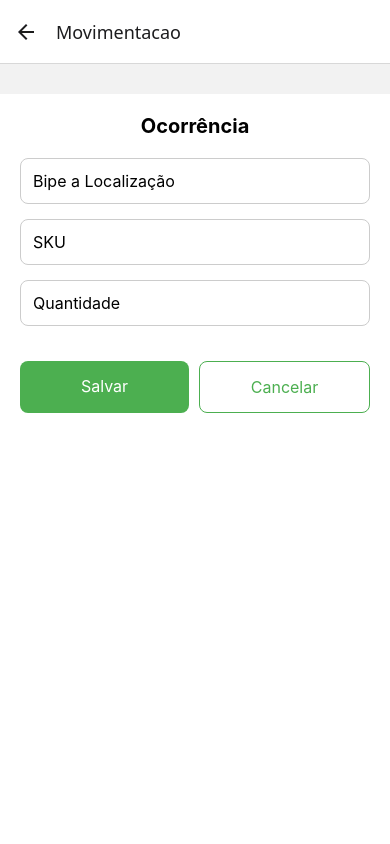
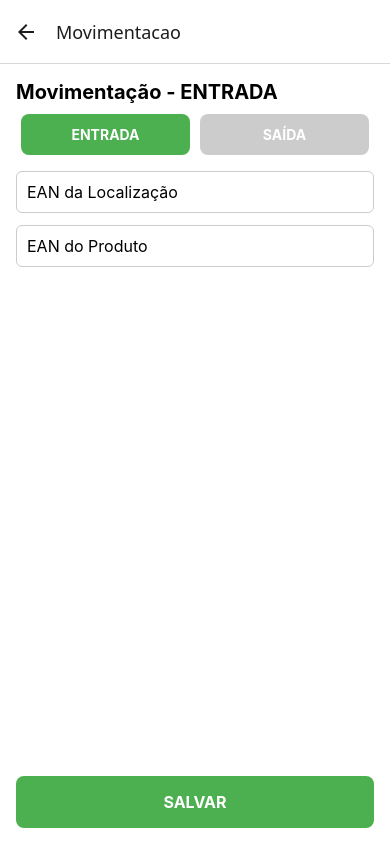
Before and after one commit to dev-centersport/wms, a React Native app in the folder wms-mobile/: screen /Movimentacao in a window 390 px wide. Built offline with nearby package versions, Linux system fonts and the light colour scheme.

Commit message:
movimentacao

```diff
--- a/wms-mobile/src/screens/movimentacao.jsx
+++ b/wms-mobile/src/screens/movimentacao.jsx
@@ -1,76 +1,187 @@
-import React from 'react';
-import { View, Text, TextInput, TouchableOpacity, StyleSheet } from 'react-native';
+import React, { useState } from 'react';
+import {
+  View,
+  Text,
+  TextInput,
+  TouchableOpacity,
+  StyleSheet,
+  Alert,
+  FlatList,
+} from 'react-native';
+import { buscarLocalizacoes, buscarConsultaEstoque } from '../api/index';
 
-function Movimentacao() {
+export default function Movimentacao() {
+  const [tipo, setTipo] = useState('entrada');
+  const [eanLocalizacao, setEanLocalizacao] = useState('');
+  const [localizacaoId, setLocalizacaoId] = useState(null);
+  const [eanProduto, setEanProduto] = useState('');
+  const [produtos, setProdutos] = useState([]);
+
+  // Buscar localização por EAN
+  const handleBuscarLocalizacao = async () => {
+    try {
+      const lista = await buscarLocalizacoes();
+      const encontrada = lista.find((l) => l.ean === eanLocalizacao.trim());
+      if (!encontrada) {
+        Alert.alert('Localização não encontrada');
+        return;
+      }
+      setLocalizacaoId(encontrada.localizacao_id);
+      Alert.alert('Localização encontrada:', encontrada.nome);
+    } catch (err) {
+      Alert.alert('Erro ao buscar localização');
+    }
+  };
+
+  // Adicionar produto à lista
+  const handleAdicionarProduto = async () => {
+    try {
+      const consulta = await buscarConsultaEstoque();
+      const encontrado = consulta.find((p) => p.ean === eanProduto.trim());
+
+      if (!encontrado) {
+        Alert.alert('Produto não encontrado');
+        return;
+      }
+
+      setProdutos((prev) => [...prev, { ...encontrado, quantidade: 1 }]);
+      setEanProduto('');
+    } catch (err) {
+      Alert.alert('Erro ao adicionar produto');
+    }
+  };
+
+  const handleSalvar = async () => {
+    if (!localizacaoId || produtos.length === 0) {
+      Alert.alert('Preencha localização e produtos');
+      return;
+    }
+
+    try {
+      const payload = {
+        tipo,
+        usuario_id: 1, // Ajuste conforme login
+        localizacao_origem_id: tipo === 'saida' ? localizacaoId : null,
+        localizacao_destino_id: tipo === 'entrada' ? localizacaoId : null,
+        itens_movimentacao: produtos.map((p) => ({
+          produto_estoque_id: p.produto_estoque_id || 0,
+          quantidade: p.quantidade,
+        })),
+      };
+
+      const res = await fetch('http://151.243.0.78:3001/movimentacao', {
+        method: 'POST',
+        headers: { 'Content-Type': 'application/json' },
+        body: JSON.stringify(payload),
+      });
+
+      if (!res.ok) throw new Error('Erro ao enviar');
+
+      Alert.alert('Movimentação salva com sucesso');
+      setProdutos([]);
+      setLocalizacaoId(null);
+      setEanLocalizacao('');
+    } catch (err) {
+      Alert.alert('Erro ao salvar movimentação');
+    }
+  };
+
   return (
-    <View style={[styles.container, {marginTop: 30}]}>
-      <Text style={styles.title}>Ocorrência</Text>
+    <View style={styles.container}>
+      <Text style={styles.title}>Movimentação - {tipo.toUpperCase()}</Text>
 
-      <TextInput style={styles.input} placeholder="Bipe a Localização" />
-      <TextInput style={styles.input} placeholder="SKU" />
-      <TextInput style={styles.input} placeholder="Quantidade" keyboardType="numeric" />
-
-      <View style={styles.buttonRow}>
-        <TouchableOpacity style={styles.buttonPrimary}>
-          <Text style={styles.buttonTextPrimary}>Salvar</Text>
+      {/* Botões Entrada/Saída */}
+      <View style={styles.toggleContainer}>
+        <TouchableOpacity
+          style={[styles.toggleBtn, tipo === 'entrada' && styles.active]}
+          onPress={() => setTipo('entrada')}
+        >
+          <Text style={styles.toggleText}>ENTRADA</Text>
         </TouchableOpacity>
-        <TouchableOpacity style={styles.buttonSecondary}>
-          <Text style={styles.buttonTextSecondary}>Cancelar</Text>
+        <TouchableOpacity
+          style={[styles.toggleBtn, tipo === 'saida' && styles.active]}
+          onPress={() => setTipo('saida')}
+        >
+          <Text style={styles.toggleText}>SAÍDA</Text>
         </TouchableOpacity>
       </View>
+
+      {/* EAN Localização */}
+      <TextInput
+        value={eanLocalizacao}
+        onChangeText={setEanLocalizacao}
+        onSubmitEditing={handleBuscarLocalizacao}
+        placeholder="EAN da Localização"
+        style={styles.input}
+        keyboardType="numeric"
+        showSoftInputOnFocus={false} // Impede teclado
+      />
+
+      {/* EAN Produto */}
+      <TextInput
+        value={eanProduto}
+        onChangeText={setEanProduto}
+        onSubmitEditing={handleAdicionarProduto}
+        placeholder="EAN do Produto"
+        style={styles.input}
+        keyboardType="numeric"
+        showSoftInputOnFocus={false} // Impede teclado
+      />
+
+      {/* Lista de Produtos */}
+      <FlatList
+        data={produtos}
+        keyExtractor={(item, index) => index.toString()}
+        style={{ marginTop: 10 }}
+        renderItem={({ item }) => (
+          <Text style={styles.item}>
+            {item.descricao} - {item.ean}
+          </Text>
+        )}
+      />
+
+      {/* Botão Salvar */}
+      <TouchableOpacity style={styles.btnSalvar} onPress={handleSalvar}>
+        <Text style={styles.salvarText}>SALVAR</Text>
+      </TouchableOpacity>
     </View>
   );
 }
 
 const styles = StyleSheet.create({
-  container: {
+  container: { flex: 1, padding: 16, backgroundColor: '#fff' },
+  title: { fontSize: 20, fontWeight: 'bold', marginBottom: 10 },
+  toggleContainer: { flexDirection: 'row', marginBottom: 10 },
+  toggleBtn: {
     flex: 1,
-    padding: 20,
-    backgroundColor: '#fff'
+    backgroundColor: '#ccc',
+    padding: 12,
+    marginHorizontal: 5,
+    borderRadius: 8,
+    alignItems: 'center',
   },
-  title: {
-    fontSize: 20,
-    fontWeight: 'bold',
-    marginBottom: 20,
-    textAlign: 'center'
-  },
+  active: { backgroundColor: '#4CAF50' },
+  toggleText: { color: '#fff', fontWeight: 'bold' },
   input: {
     borderWidth: 1,
     borderColor: '#ccc',
+    borderRadius: 6,
+    padding: 10,
+    fontSize: 16,
+    marginVertical: 6,
+  },
+  item: {
+    padding: 8,
+    borderBottomWidth: 1,
+    borderColor: '#eee',
+    fontSize: 16,
+  },
+  btnSalvar: {
+    backgroundColor: '#4CAF50',
+    padding: 16,
+    alignItems: 'center',
     borderRadius: 8,
-    padding: 12,
-    marginBottom: 15,
-    fontSize: 16
+    marginTop: 20,
   },
-  buttonRow: {
-    flexDirection: 'row',
-    justifyContent: 'space-between',
-    marginTop: 20
-  },
-  buttonPrimary: {
-    backgroundColor: '#4CAF50',
-    padding: 15,
-    borderRadius: 8,
-    flex: 1,
-    marginRight: 10
-  },
-  buttonSecondary: {
-    padding: 15,
-    borderRadius: 8,
-    flex: 1,
-    borderWidth: 1,
-    borderColor: '#4CAF50'
-  },
-  buttonTextPrimary: {
-    color: '#fff',
-    textAlign: 'center',
-    fontSize: 16
-  },
-  buttonTextSecondary: {
-    color: '#4CAF50',
-    textAlign: 'center',
-    fontSize: 16
-  }
+  salvarText: { color: '#fff', fontWeight: 'bold', fontSize: 16 },
 });
-
-export default Movimentacao;
```
Also changed, not shown: wms-mobile/src/api/index.js (line endings or trailing spaces).
